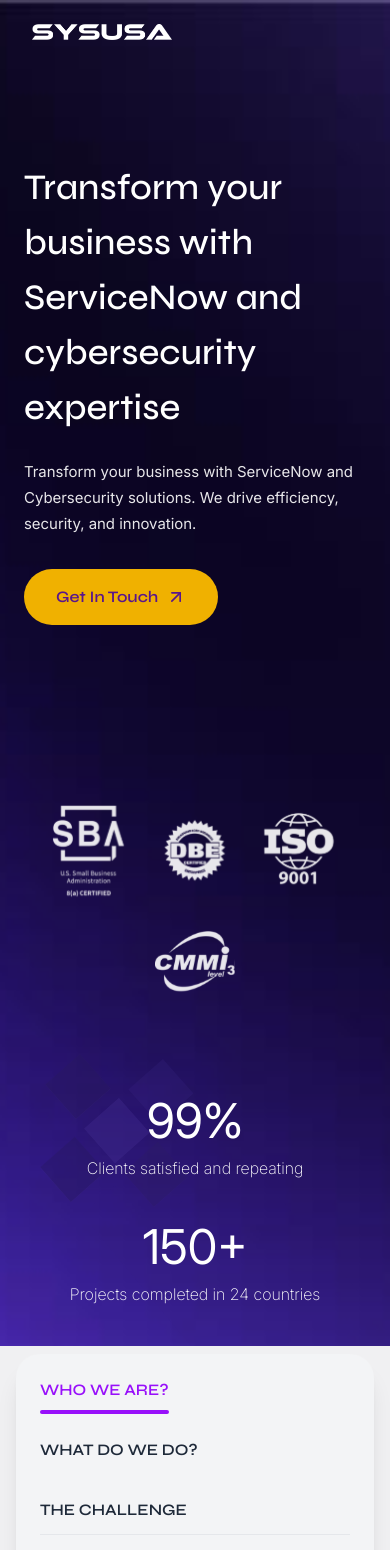
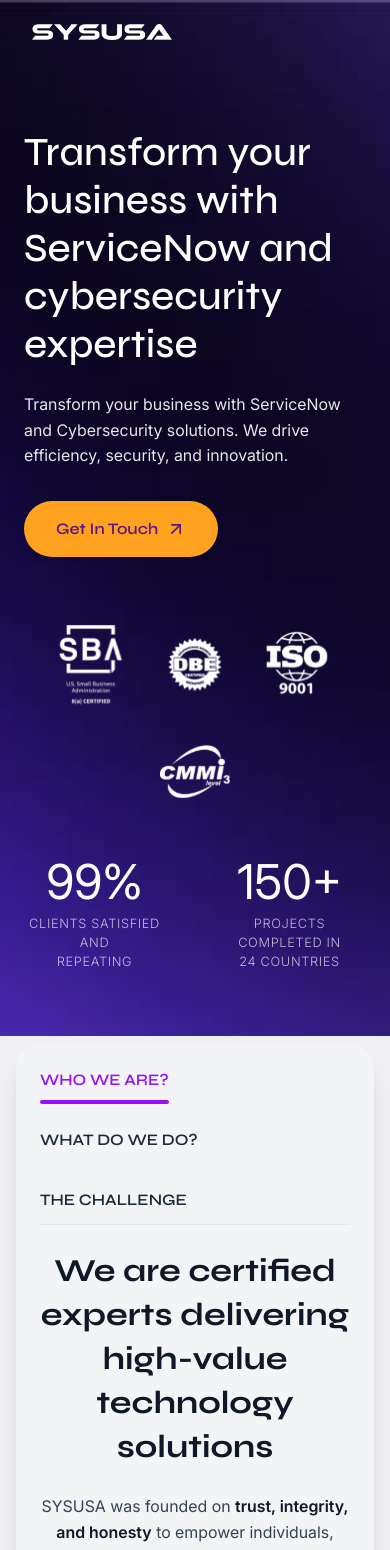
Before and after one commit to enablenow-dev/sysusa-new, a Next.js app: page /Home in a window 390 px wide. Shown: the top 1550 px of the page. Built offline with nearby package versions, Linux system fonts and the light colour scheme.

Commit message:
fixed some responsiveness issues

```diff
--- a/app/components/sections/About.jsx
+++ b/app/components/sections/About.jsx
@@ -16,7 +16,6 @@
     who: {
       title: 'We are certified experts delivering high-value technology solutions',
       text: (
-        <>
         <p>
           SYSUSA was founded on{' '}
           <span className="font-semibold text-gray-900">
@@ -30,13 +29,11 @@
           </span>{' '}
           with a strong focus on customer satisfaction.
         </p>
-        </>
       ),
     },
     what: {
       title: 'We innovate, secure, and transform businesses worldwide',
       text: (
-        <>
         <p>
           SYSUSA was founded on{' '}
           <span className="font-semibold text-gray-900">
@@ -50,23 +47,24 @@
           </span>{' '}
           with a strong focus on customer satisfaction.
         </p>
-        </>
       ),
     },
     challenge: {
       title: 'We tackle complex challenges with strategic solutions',
       text: (
-        <>
         <p>
-            Lorem ipsum dolor sit amet, consectetur adipiscing elit. Duis
-            suscipit, ex sit amet fringilla facilisis, odio turpis gravida
-            neque, id rhoncus mi eros ut tortor.
+          SYSUSA was founded on{' '}
+          <span className="font-semibold text-gray-900">
+            trust, integrity, and honesty
+          </span>{' '}
+          to empower individuals, support communities, and promote human
+          development. Driven by innovation, security, and agility, we deliver
+          high-quality,{' '}
+          <span className="font-semibold text-gray-900">
+            best-value technology and security services
+          </span>{' '}
+          with a strong focus on customer satisfaction.
         </p>
-          <p>
-            Donec volutpat, quam in efficitur tincidunt, augue libero bibendum
-            ipsum, ac sollicitudin risus justo ut ante. Integer in semper lacus.
-          </p>
-        </>
       ),
     },
   };
@@ -104,7 +102,8 @@
 
           {/* Left Column */}
           <div className="space-y-6 sm:space-y-8 text-center lg:text-left">
-            <h1 className="text-3xl sm:text-4xl lg:text-5xl font-bold text-gray-900 leading-snug sm:leading-tight">
+            {/* Fixed title size at 2rem (32px) */}
+            <h1 className="text-[2rem] font-bold text-gray-900 leading-snug">
               {content[activeTab].title}
             </h1>
 
--- a/app/components/sections/Hero.jsx
+++ b/app/components/sections/Hero.jsx
@@ -1,3 +1,4 @@
+'use client';
 import React from 'react';
 import Header from '../layout/Header';
 import Button from '../ui/Button';
@@ -7,8 +8,9 @@
   return (
     <div className="relative">
       <Header />
+
       <section className="relative min-h-screen flex flex-col overflow-hidden">
-        {/* Background image */}
+        {/* === Background Image === */}
         <div className="absolute inset-0 -z-10">
           <Image
             src="/bgbanner.png"
@@ -19,71 +21,85 @@
           />
         </div>
 
-        {/* Main Content */}
+        {/* === Main Content === */}
         <div className="relative z-10 flex-1 flex flex-col">
-          <div className="container mx-auto px-6 md:px-10 lg:px-12 pt-40 pb-20 flex flex-col lg:flex-row justify-between items-start lg:items-center gap-16">
+          <div className="container mx-auto px-6 sm:px-8 md:px-10 lg:px-16 pt-32 sm:pt-36 md:pt-40 pb-16 flex flex-col justify-between h-full">
 
-            {/* Left: Text Section */}
-            <div className="max-w-3xl">
-              <h1 className="text-white mb-6 font-[500] leading-[55px] md:leading-[60px] text-[36px] md:text-[48px] tracking-[0] font-syne">
-                Transform your business with ServiceNow and cybersecurity expertise
+            {/* === Text + CTA === */}
+            <div className="max-w-4xl mb-auto">
+              <h1 className="text-white font-[500] font-syne leading-[1.2] text-[2.5rem] sm:text-[3rem] md:text-[3.5rem] lg:text-[4rem] xl:text-[4.5rem] mb-6">
+                Transform your business<br className="hidden sm:block" /> with ServiceNow and<br className="hidden sm:block" /> cybersecurity expertise
               </h1>
 
-              <p className="text-white/90 text-[15px] md:text-[16px] leading-[26px] font-[400] tracking-[0] font-inter">
+              <p className="text-white/90 text-[1rem] sm:text-[1.125rem] leading-[1.6] font-[400] font-inter mb-8 max-w-xl">
                 Transform your business with ServiceNow and Cybersecurity solutions.
                 We drive efficiency, security, and innovation.
               </p>
 
-              <Button className="mt-8">Get In Touch</Button>
+              <div>
+                <Button>Get In Touch</Button>
+              </div>
             </div>
-          </div>
 
-          {/* Logos + Stats */}
-          <div className="relative w-full mt-24 mb-10 min-h-[180px] px-6 md:px-10">
-            {/* Wrapper handles layout for all screen sizes */}
-            <div className="flex flex-col lg:flex-row items-center justify-between gap-12 lg:gap-0 w-full">
+            {/* === Logos + Stats Row (Bottom) === */}
+            <div className="w-full mt-auto pt-16">
+              <div className="flex flex-col lg:flex-row items-center lg:items-end justify-between gap-12 lg:gap-8">
 
-              {/* Logos (Left on desktop / Top on mobile) */}
-              <div className="flex items-center justify-center lg:justify-start flex-wrap gap-6 opacity-90 w-full lg:w-auto">
-                <Image src="/sba.svg" alt="SBA" width={80} height={40} />
-                <Image src="/dbe.svg" alt="DBE" width={80} height={40} />
-                <Image src="/iso.svg" alt="ISO" width={80} height={40} />
-                <Image src="/cmmi.svg" alt="CMMI" width={80} height={40} />
-              </div>
-
-              {/* Stats (Right on desktop / Bottom on mobile) */}
-              <div className="relative flex items-center justify-center w-full lg:w-auto mt-10 lg:mt-0">
-                {/* Background Mask (only behind stats) */}
-                <div className="absolute inset-0 flex items-center justify-center">
+                {/* === Logos Left === */}
+                <div className="flex flex-wrap lg:flex-nowrap items-center justify-center lg:justify-start gap-8 lg:gap-10">
                   <Image
-                    src="/bgmask.svg"
-                    alt=""
-                    width={800}
-                    height={600}
-                    className="w-full h-auto opacity-30"
+                    src="/sba.svg"
+                    alt="SBA"
+                    width={90}
+                    height={45}
+                    className="w-[70px] sm:w-[80px] lg:w-[90px] h-auto"
+                  />
+                  <Image
+                    src="/dbe.svg"
+                    alt="DBE"
+                    width={90}
+                    height={45}
+                    className="w-[70px] sm:w-[80px] lg:w-[90px] h-auto"
+                  />
+                  <Image
+                    src="/iso.svg"
+                    alt="ISO"
+                    width={90}
+                    height={45}
+                    className="w-[70px] sm:w-[80px] lg:w-[90px] h-auto"
+                  />
+                  <Image
+                    src="/cmmi.svg"
+                    alt="CMMI"
+                    width={90}
+                    height={45}
+                    className="w-[70px] sm:w-[80px] lg:w-[90px] h-auto"
                   />
                 </div>
 
-                {/* Stats */}
-                <div className="relative z-10 grid grid-cols-1 sm:grid-cols-2 gap-10 sm:gap-6">
-                  <div className="flex flex-col items-center text-center">
-                    <span className="font-inter text-white text-[3rem] md:text-[4rem] font-[400] leading-[3.5rem] md:leading-[4rem]">
+                {/* === Stats Right === */}
+                <div className="flex flex-row items-end justify-center lg:justify-end gap-12 sm:gap-16 lg:gap-20">
+                  {/* Stat 1 */}
+                  <div className="flex flex-col items-center lg:items-start">
+                    <span className="font-inter text-white text-[3rem] sm:text-[3.5rem] lg:text-[4.5rem] font-[400] leading-[1] mb-2">
                       99%
                     </span>
-                    <span className="text-white text-[1rem] md:text-[1.2rem] font-[200] leading-[1.4rem] font-inter px-2 mt-2">
-                      Clients satisfied and repeating
+                    <span className="text-white/70 text-[0.8rem] sm:text-[0.85rem] lg:text-[0.9rem] font-[300] font-inter uppercase tracking-wider text-center lg:text-left">
+                      Clients satisfied and<br />repeating
                     </span>
                   </div>
 
-                  <div className="flex flex-col items-center text-center">
-                    <span className="font-inter text-white text-[3rem] md:text-[4rem] font-[400] leading-[3.5rem] md:leading-[4rem]">
+                  {/* Stat 2 */}
+                  <div className="flex flex-col items-center lg:items-start">
+                    <span className="font-inter text-white text-[3rem] sm:text-[3.5rem] lg:text-[4.5rem] font-[400] leading-[1] mb-2">
                       150+
                     </span>
-                    <span className="text-white text-[1rem] md:text-[1.2rem] font-[200] leading-[1.4rem] font-inter px-2 mt-2">
-                      Projects completed in 24 countries
+                    <span className="text-white/70 text-[0.8rem] sm:text-[0.85rem] lg:text-[0.9rem] font-[300] font-inter uppercase tracking-wider text-center lg:text-left">
+                      Projects completed in<br />24 countries
                     </span>
                   </div>
                 </div>
+
               </div>
             </div>
           </div>
--- a/app/components/ui/Button.jsx
+++ b/app/components/ui/Button.jsx
@@ -6,7 +6,7 @@
   href,
   onClick,
   // Style customization
-  bgColor = 'bg-yellow-500',
+  bgColor = 'bg-[#FFA21F]',
   hoverBgColor = 'hover:bg-yellow-400',
   textColor = 'text-purple-900',
   hoverTextColor = 'hover:text-purple-900',
```
Lines whose indentation alone changed are shown as unchanged.
